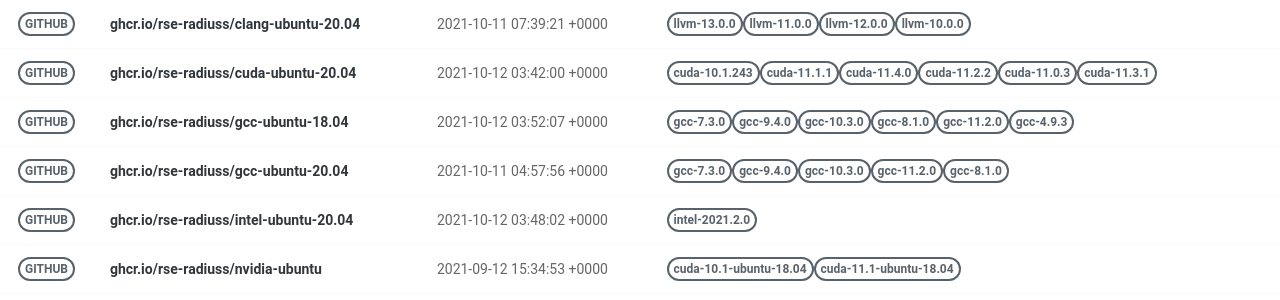
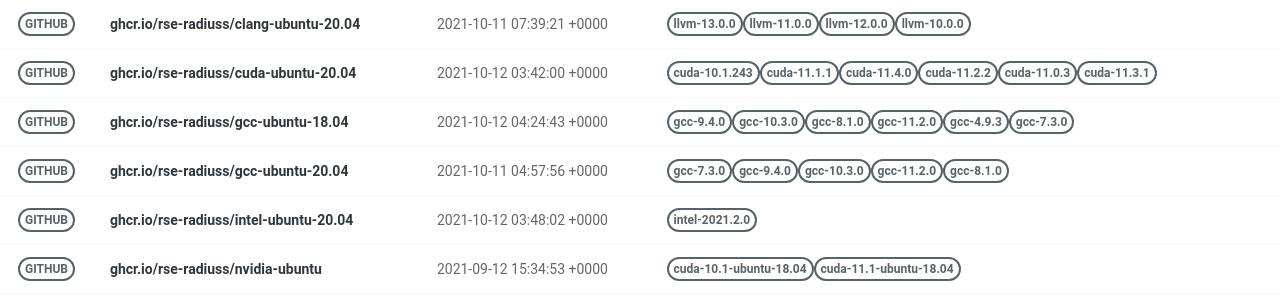
Before and after one commit to rse-ops/docker-images, a Jekyll site: the page built from pages/index.md, in a window 1280 px wide. Shown: the part 179-479 px from the top of the page. Built offline with Jekyll 4.4.1, drawn with Linux system fonts in a browser that asks for light colours; nearby versions of some CDN libraries.

Commit message:
Automated push to update library 2021-10-12

```diff
--- a/_library/ghcr.io-rse-radiuss-gcc-ubuntu-18.04.md
+++ b/_library/ghcr.io-rse-radiuss-gcc-ubuntu-18.04.md
@@ -1,14 +1,11 @@
 ---
 layout: container
 name: ghcr.io/rse-radiuss/gcc-ubuntu-18.04
-updated_at: 2021-10-12 03:52:07.381101
+updated_at: 2021-10-12 04:24:43.367863
 
 
 container_url: https://github.com/orgs/rse-radiuss/packages/container/package/gcc-ubuntu-18.04
 versions:
- - tag: gcc-7.3.0
-   dockerfile: https://github.com/rse-radiuss/docker-images/blob/main/ubuntu/gcc/Dockerfile
-   manifest: https://crane.ggcr.dev/manifest/ghcr.io/rse-radiuss/gcc-ubuntu-18.04:gcc-7.3.0
  - tag: gcc-9.4.0
    dockerfile: https://github.com/rse-radiuss/docker-images/blob/main/ubuntu/gcc/Dockerfile
    manifest: https://crane.ggcr.dev/manifest/ghcr.io/rse-radiuss/gcc-ubuntu-18.04:gcc-9.4.0
```
Also changed, not shown: other parts of _library/ghcr.io-rse-radiuss-gcc-ubuntu-18.04.md (+3 -0 lines).
